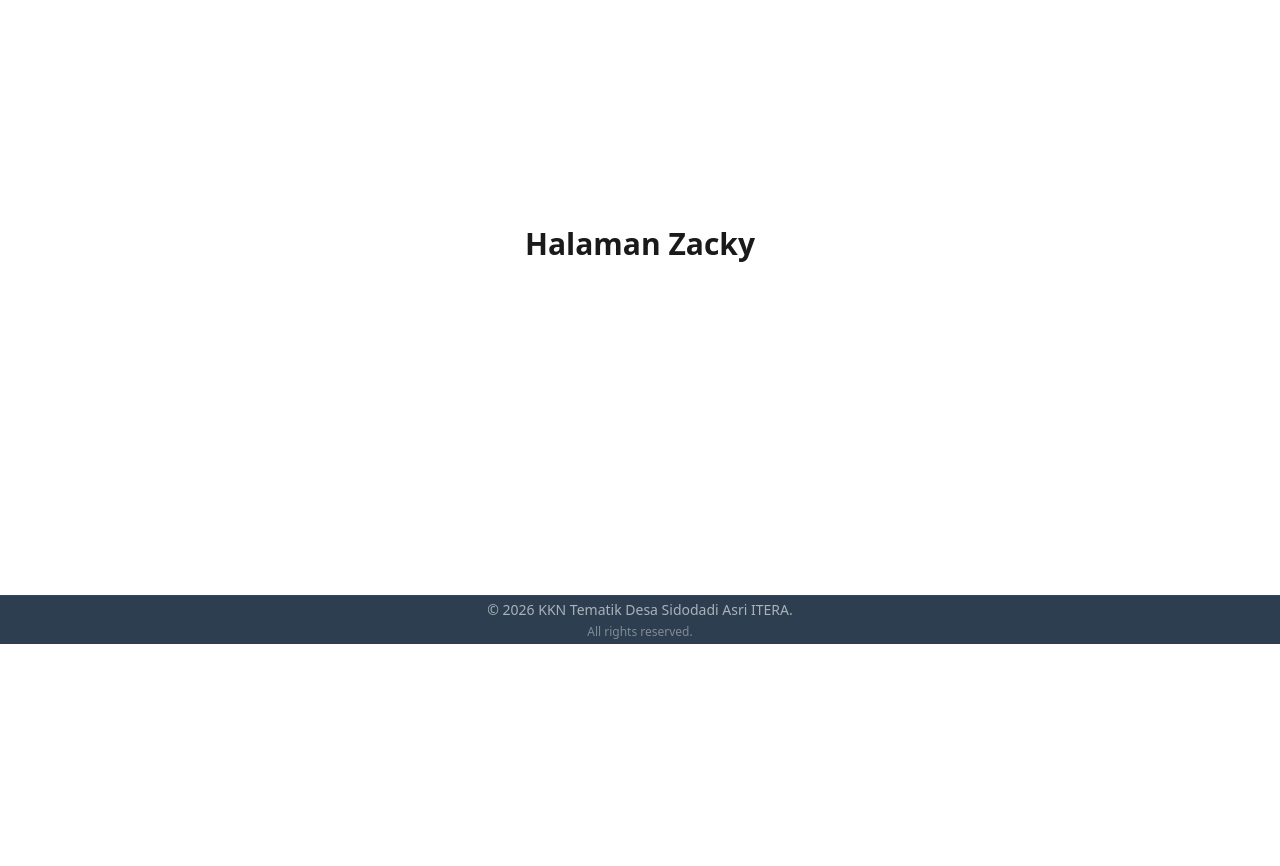
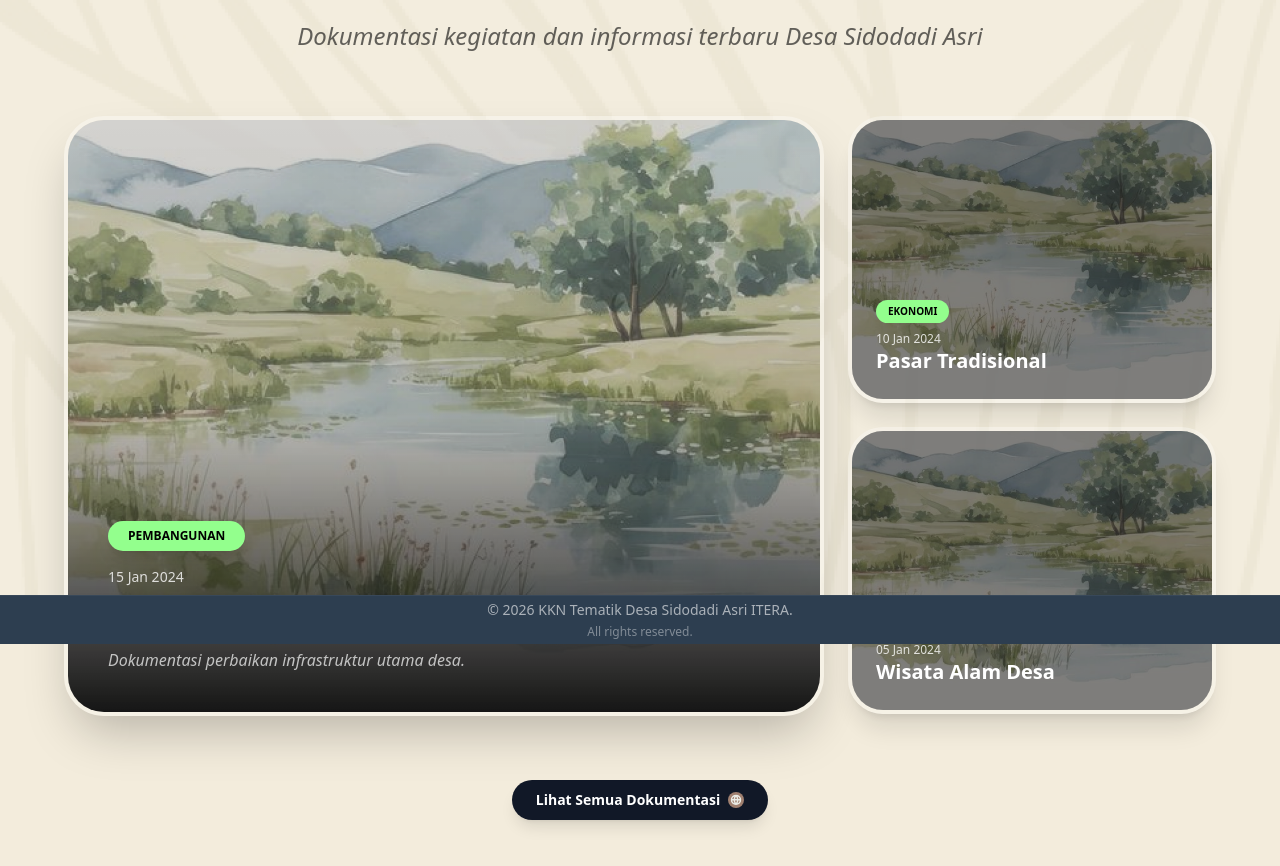
Before and after one commit to 13-075-muhammadfarhanmuzakhi/SIDODADI.HTML, a React (Vite) app in the folder front-end/: page /Galeri in a window 1280 px wide. Shown: the part 156-1022 px from the top of the page. Before the commit the page ends 800 px from the top, so only its background shows below. Built offline with nearby package versions, Linux system fonts and the light colour scheme.

Commit message:
Galeri, not special yet

```diff
--- a/front-end/src/pages/Galeri/Galeri.jsx
+++ b/front-end/src/pages/Galeri/Galeri.jsx
@@ -1,9 +1,133 @@
+import React, { useState, useRef } from 'react';
+
+// Perbaikan Path: Naik 2 tingkat (../../) dari src/pages/Galeri/ ke src/assets/
+import bgPattern from '../../assets/contacts/bg.png';
+import bgUp from '../../assets/contacts/bg-up.png';
+import arrowIcon from '../../assets/contacts/circle-web.svg';
+
 const Galeri = () => {
-  return (
-    <div className="min-h-screen flex items-center justify-center">
-      <h1 className="text-3xl font-bold">Halaman Zacky</h1>
-    </div>
-  );
+    const [isExpanded, setIsExpanded] = useState(false);
+    const expandedSectionRef = useRef(null);
+
+    // Data Galeri Utama
+    const featuredArticles = [
+        { id: 1, date: "15 Jan 2024", title: "Pembangunan Jalan Desa", desc: "Dokumentasi perbaikan infrastruktur utama desa.", img: bgUp, tag: "Pembangunan" },
+        { id: 2, date: "10 Jan 2024", title: "Pasar Tradisional", img: bgUp, tag: "Ekonomi" },
+        { id: 3, date: "05 Jan 2024", title: "Wisata Alam Desa", img: bgUp, tag: "Wisata" },
+    ];
+
+    // Data Artikel Tambahan
+    const additionalArticles = [
+        { id: 4, date: "8 Jan 2024", title: "Pertunjukan Tari Tradisional", desc: "Penampilan memukau dari sanggar tari desa.", img: bgUp, type: "Galeri" },
+        { id: 5, date: "5 Jan 2024", title: "Pelatihan UMKM Digital", desc: "Meningkatkan kualitas produk lokal melalui bimbingan teknis.", img: bgUp, type: "Artikel" },
+        { id: 6, date: "3 Jan 2024", title: "Kegiatan Koperasi Desa", desc: "Pengembangan ekonomi mandiri melalui unit usaha bersama warga.", img: bgUp, type: "Artikel" },
+    ];
+
+    const toggleExpand = () => {
+        setIsExpanded(!isExpanded);
+        if (!isExpanded) {
+            setTimeout(() => {
+                expandedSectionRef.current?.scrollIntoView({ behavior: 'smooth', block: 'start' });
+            }, 100);
+        }
+    };
+
+    return (
+        /* pt-28 untuk ruang Navbar agar tidak menutupi judul */
+        <div className="min-h-screen w-full bg-[#f3ecdc] relative overflow-x-hidden pt-28 pb-20 px-6 flex flex-col items-center font-sans">
+
+            {/* Background Pattern Lokal */}
+            <div className="fixed inset-0 z-0 pointer-events-none opacity-30">
+                <img src={bgPattern} alt="bg" className="w-full h-full object-cover" />
+            </div>
+
+            <div className="relative z-10 w-full max-w-6xl">
+                {/* Header */}
+                <div className="text-center mb-16">
+                    <h1 className="text-5xl md:text-5xl font-bold text-black mb-4 tracking-tighter snake">Galeri</h1>
+                    <p className="text-xl md:text-2xl font-light text-black/60 italic">
+                        Dokumentasi kegiatan dan informasi terbaru Desa Sidodadi Asri
+                    </p>
+                </div>
+
+                {/* Seksi Galeri Utama (Grid) */}
+                <div className="grid grid-cols-1 md:grid-cols-3 gap-6 mb-16">
+                    {/* Kartu Besar */}
+                    <div className="md:col-span-2 relative group overflow-hidden rounded-[40px] shadow-2xl h-[450px] md:h-[600px] border-4 border-white/30">
+                        <img src={featuredArticles[0].img} className="w-full h-full object-cover group-hover:scale-105 transition duration-700" alt="featured" />
+                        <div className="absolute inset-0 bg-gradient-to-t from-black/90 via-black/10 to-transparent flex flex-col justify-end p-10 text-white">
+                            <span className="bg-[#93ff8d] text-black text-[12px] font-bold px-5 py-1.5 rounded-full w-fit mb-4 shadow-lg uppercase">{featuredArticles[0].tag}</span>
+                            <p className="text-sm opacity-80 mb-1">{featuredArticles[0].date}</p>
+                            <h2 className="text-3xl md:text-4xl font-bold mb-3 leading-tight">{featuredArticles[0].title}</h2>
+                            <p className="text-sm md:text-base opacity-70 italic max-w-xl">{featuredArticles[0].desc}</p>
+                        </div>
+                    </div>
+
+                    {/* Kartu Kecil */}
+                    <div className="flex flex-col gap-6">
+                        {featuredArticles.slice(1).map((item) => (
+                            <div key={item.id} className="relative group overflow-hidden rounded-[35px] shadow-xl h-[215px] md:h-[287px] border-4 border-white/30">
+                                <img src={item.img} className="w-full h-full object-cover group-hover:scale-105 transition duration-700" alt="side" />
+                                <div className="absolute inset-0 bg-black/40 group-hover:bg-black/20 transition flex flex-col justify-end p-6 text-white">
+                                    <span className="bg-[#93ff8d] text-black text-[10px] font-bold px-3 py-1 rounded-full w-fit mb-2 uppercase">{item.tag}</span>
+                                    <p className="text-xs opacity-80">{item.date}</p>
+                                    <h3 className="font-bold text-xl">{item.title}</h3>
+                                </div>
+                            </div>
+                        ))}
+                    </div>
+                </div>
+
+                {/* Tombol Lihat Semua (Ukuran Kecil) */}
+                {!isExpanded && (
+                    <div className="flex justify-center mb-20">
+                        <button
+                            onClick={toggleExpand}
+                            className="bg-[#111827] text-white px-6 py-2.5 rounded-full font-bold text-sm hover:bg-black transition-all flex items-center gap-2 shadow-lg hover:scale-105 active:scale-95"
+                        >
+                            Lihat Semua Dokumentasi
+                            <img src={arrowIcon} alt="arrow" className="w-4 h-4 invert" />
+                        </button>
+                    </div>
+                )}
+
+                {/* Daftar Tambahan (Muncul saat Klik) */}
+                <div
+                    ref={expandedSectionRef}
+                    className={`transition-all duration-1000 ease-in-out overflow-hidden ${isExpanded ? 'max-h-[5000px] opacity-100' : 'max-h-0 opacity-0'}`}
+                >
+                    <div className="grid grid-cols-1 md:grid-cols-2 lg:grid-cols-3 gap-8">
+                        {additionalArticles.map((item) => (
+                            <div key={item.id} className="bg-white/50 backdrop-blur-md rounded-[40px] overflow-hidden shadow-lg border border-white/50 group hover:bg-white transition-all duration-300">
+                                <div className="h-60 overflow-hidden relative">
+                                    <img src={item.img} className="w-full h-full object-cover group-hover:scale-110 transition duration-500" alt={item.title} />
+                                    <div className="absolute top-4 right-4 bg-black/60 backdrop-blur-md text-white text-[10px] px-4 py-1.5 rounded-full font-bold tracking-widest uppercase">
+                                        {item.type}
+                                    </div>
+                                </div>
+                                <div className="p-8">
+                                    <p className="text-[11px] text-gray-500 font-bold uppercase tracking-[2px] mb-2">{item.date}</p>
+                                    <h3 className="text-2xl font-bold text-gray-900 mb-4 leading-tight group-hover:text-orange-600 transition-colors">{item.title}</h3>
+                                    <p className="text-sm text-gray-600 leading-relaxed italic line-clamp-3">
+                                        {item.desc}
+                                    </p>
+                                </div>
+                            </div>
+                        ))}
+                    </div>
+
+                    <div className="flex justify-center mt-20">
+                        <button
+                            onClick={toggleExpand}
+                            className="bg-white text-[#111827] border border-black/10 px-10 py-3 rounded-full font-bold hover:bg-black hover:text-white transition-all shadow-lg text-sm"
+                        >
+                            Tutup Kembali
+                        </button>
+                    </div>
+                </div>
+            </div>
+        </div>
+    );
 };
 
 export default Galeri;
```
Also changed, not shown: 1 other file (tests, documents, lock files or other folders).
